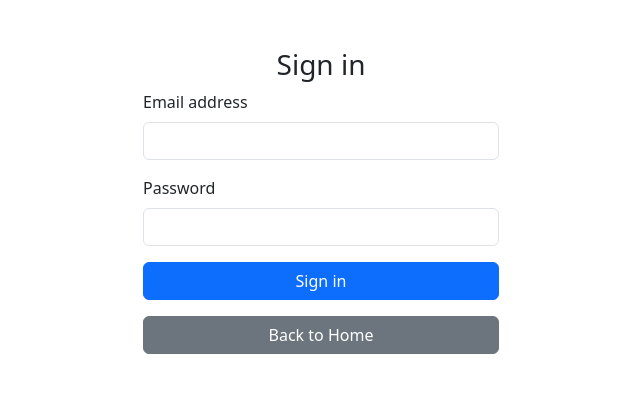
After one commit to Sammedina523/Bag-and-Byte, a Flask app: page /login in a window 1280 px wide. The commit adds this page. Shown: the top 393 px of the page, without its empty margins (319-959 px from the left). Run offline with Flask 3, Linux system fonts and the light colour scheme.

Commit message:
sign in page added

```diff
--- /dev/null
+++ b/myproject/app.py
@@ -0,0 +1,32 @@
+from flask import Flask, render_template, request, redirect, url_for, flash
+
+app = Flask(__name__)
+app.secret_key = 'your_secret_key'  # Required for flash messages
+
+# Mock user database (for demonstration purposes)
+users = {'user@hofstra.edu': 'hofstra'}
+
+# Route for the login screen
+@app.route('/login', methods=['GET', 'POST'])
+def login():
+    if request.method == 'POST':
+        email = request.form.get('email')
+        password = request.form.get('password')
+
+        # Simple check for a mock user (replace with real database logic later)
+        if email in users and users[email] == password:
+            flash('Login successful!', 'success')
+            return redirect(url_for('index'))  # Redirect to home/dashboard page
+        else:
+            flash('Invalid email or password', 'danger')
+            return redirect(url_for('login'))  # Redirect back to login on failure
+
+    return render_template('login.html')
+
+# Existing route for the index (main home page after login)
+@app.route('/')
+def index():
+    return render_template('index.html')
+
+if __name__ == "__main__":
+    app.run(debug=True)
--- a/myproject/templates/index.html
+++ b/myproject/templates/index.html
@@ -16,7 +16,8 @@
                 <input type="text" placeholder="Search for your groceries...">
             </div>
             <div class="login-signup">
-                <button>Login</button>
+                <!-- Link the login button to the login route -->
+                <a href="{{ url_for('login') }}"><button>Sign in</button></a>
                 <button>Sign Up</button>
             </div>
         </div>
--- /dev/null
+++ b/myproject/templates/login.html
@@ -0,0 +1,43 @@
+<!DOCTYPE html>
+<html lang="en">
+<head>
+    <meta charset="UTF-8">
+    <meta name="viewport" content="width=device-width, initial-scale=1.0">
+    <title>Sign in</title>
+    <link rel="stylesheet" href="https://cdn.jsdelivr.net/npm/bootstrap@5.3.0/dist/css/bootstrap.min.css">
+</head>
+<body>
+    <div class="container mt-5">
+        <div class="row justify-content-center">
+            <div class="col-md-4">
+                <h3 class="text-center">Sign in</h3>
+                <!-- Flash messages for feedback -->
+                {% with messages = get_flashed_messages(with_categories=true) %}
+                    {% if messages %}
+                        <div class="alert alert-{{ messages[0][0] }}">
+                            {{ messages[0][1] }}
+                        </div>
+                    {% endif %}
+                {% endwith %}
+
+                <form action="{{ url_for('login') }}" method="POST">
+                    <div class="mb-3">
+                        <label for="email" class="form-label">Email address</label>
+                        <input type="email" class="form-control" id="email" name="email" required>
+                    </div>
+                    <div class="mb-3">
+                        <label for="password" class="form-label">Password</label>
+                        <input type="password" class="form-control" id="password" name="password" required>
+                    </div>
+                    <button type="submit" class="btn btn-primary w-100">Sign in</button>
+                </form>
+
+                <!-- Add a button to go back to the index page -->
+                <div class="mt-3 text-center">
+                    <a href="{{ url_for('index') }}"><button class="btn btn-secondary w-100">Back to Home</button></a>
+                </div>
+            </div>
+        </div>
+    </div>
+</body>
+</html>
```
